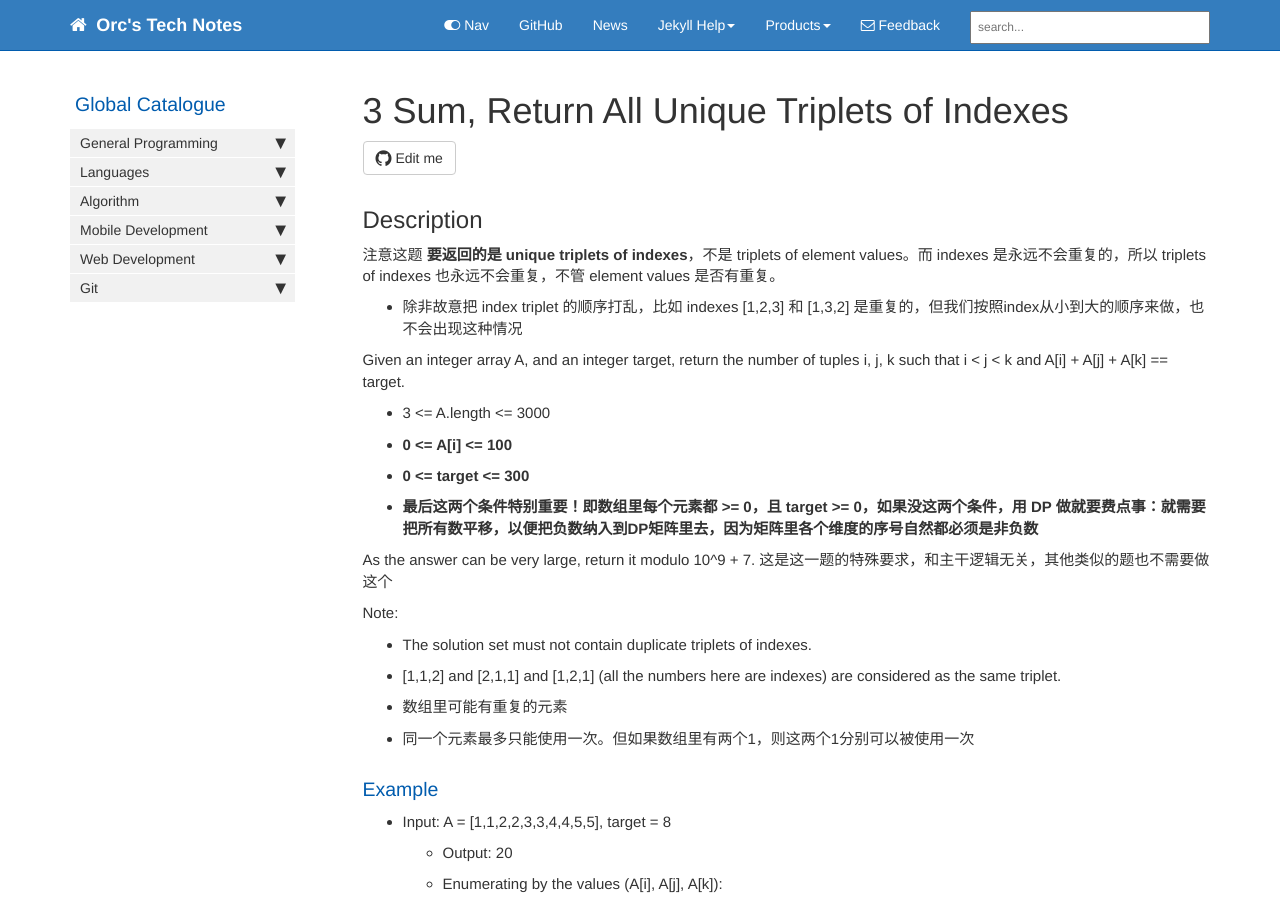
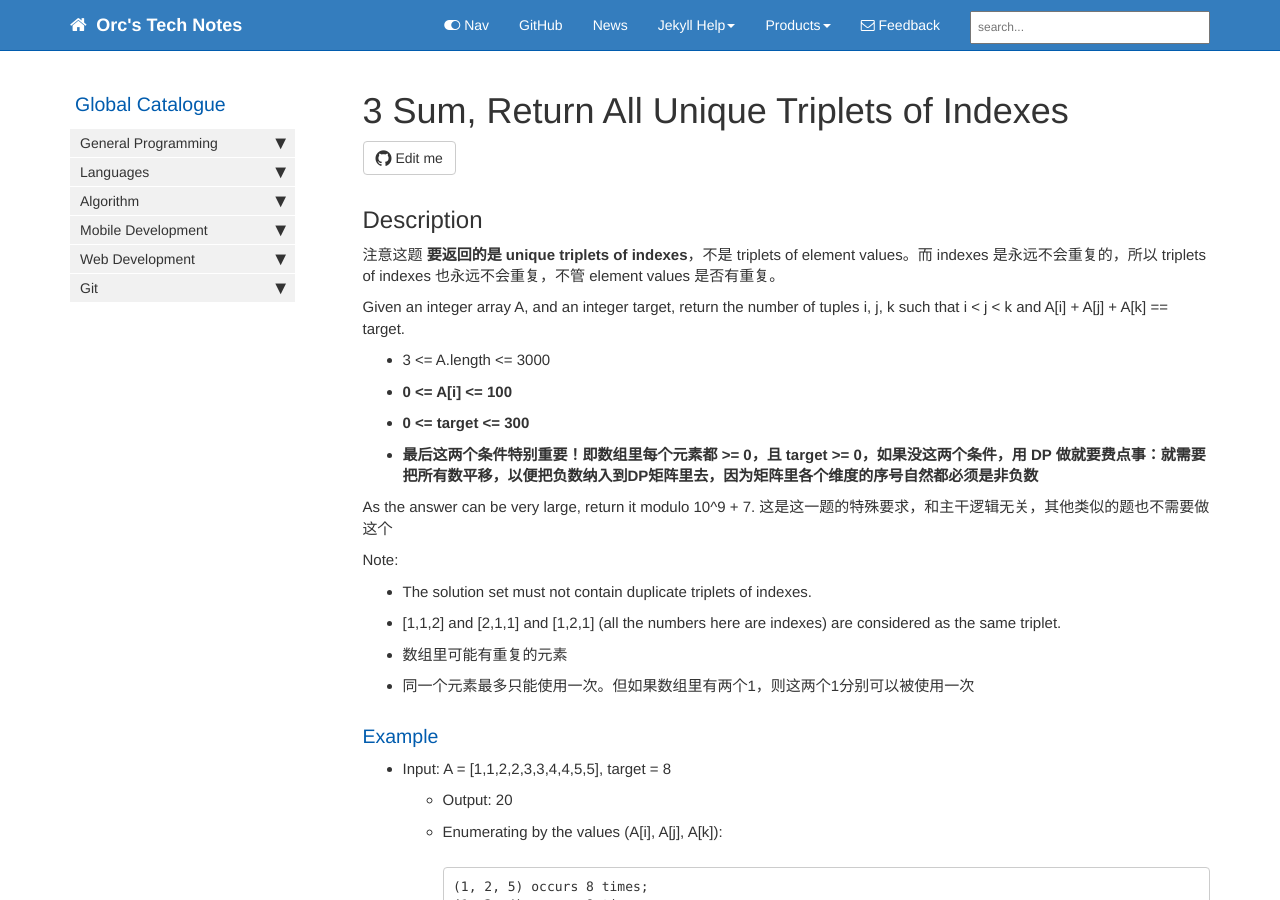
Before and after one commit to HungryOrc/hungryorc.github.io, a Jekyll site: the page built from pages/algorithm/algorithm_3Sum_numOfUniqueIndexTriplets.md, in a window 1280 px wide and 900 px high. Built offline with Jekyll 4.4.1, drawn with Linux system fonts in a browser that asks for light colours; nearby versions of some CDN libraries; comment, search, counter and statistics services are not loaded.

Commit message:
Update algorithm_3Sum_numOfUniqueIndexTriplets.md

```diff
--- a/pages/algorithm/algorithm_3Sum_numOfUniqueIndexTriplets.md
+++ b/pages/algorithm/algorithm_3Sum_numOfUniqueIndexTriplets.md
@@ -11,7 +11,6 @@ toc: false
 
 ## Description
 注意这题 **要返回的是 unique triplets of indexes**，不是 triplets of element values。而 indexes 是永远不会重复的，所以 triplets of indexes 也永远不会重复，不管 element values 是否有重复。
-* 除非故意把 index triplet 的顺序打乱，比如 indexes [1,2,3] 和 [1,3,2] 是重复的，但我们按照index从小到大的顺序来做，也不会出现这种情况
 
 Given an integer array A, and an integer target, return the number of tuples i, j, k  such that i < j < k and A[i] + A[j] + A[k] == target.
 * 3 <= A.length <= 3000
```
